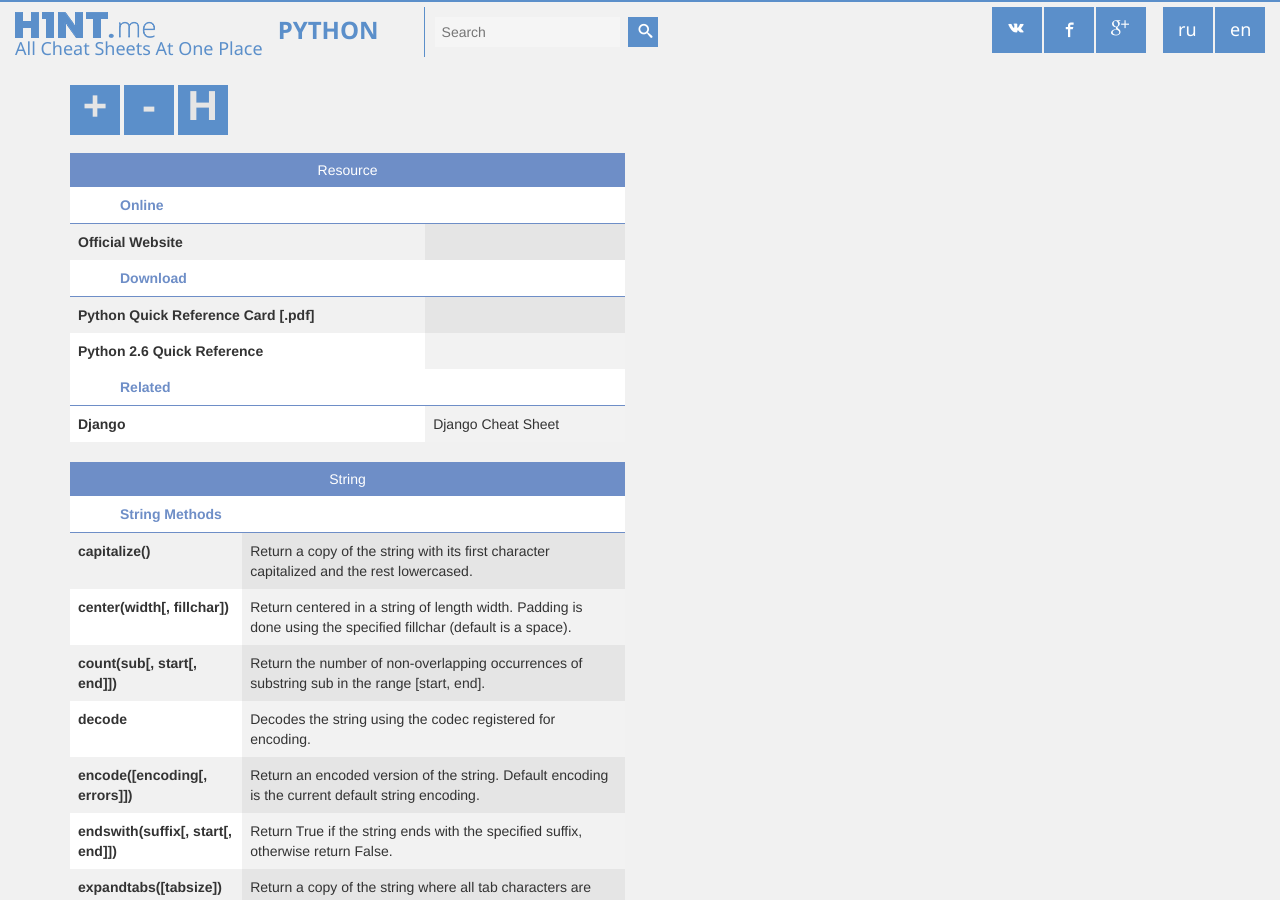
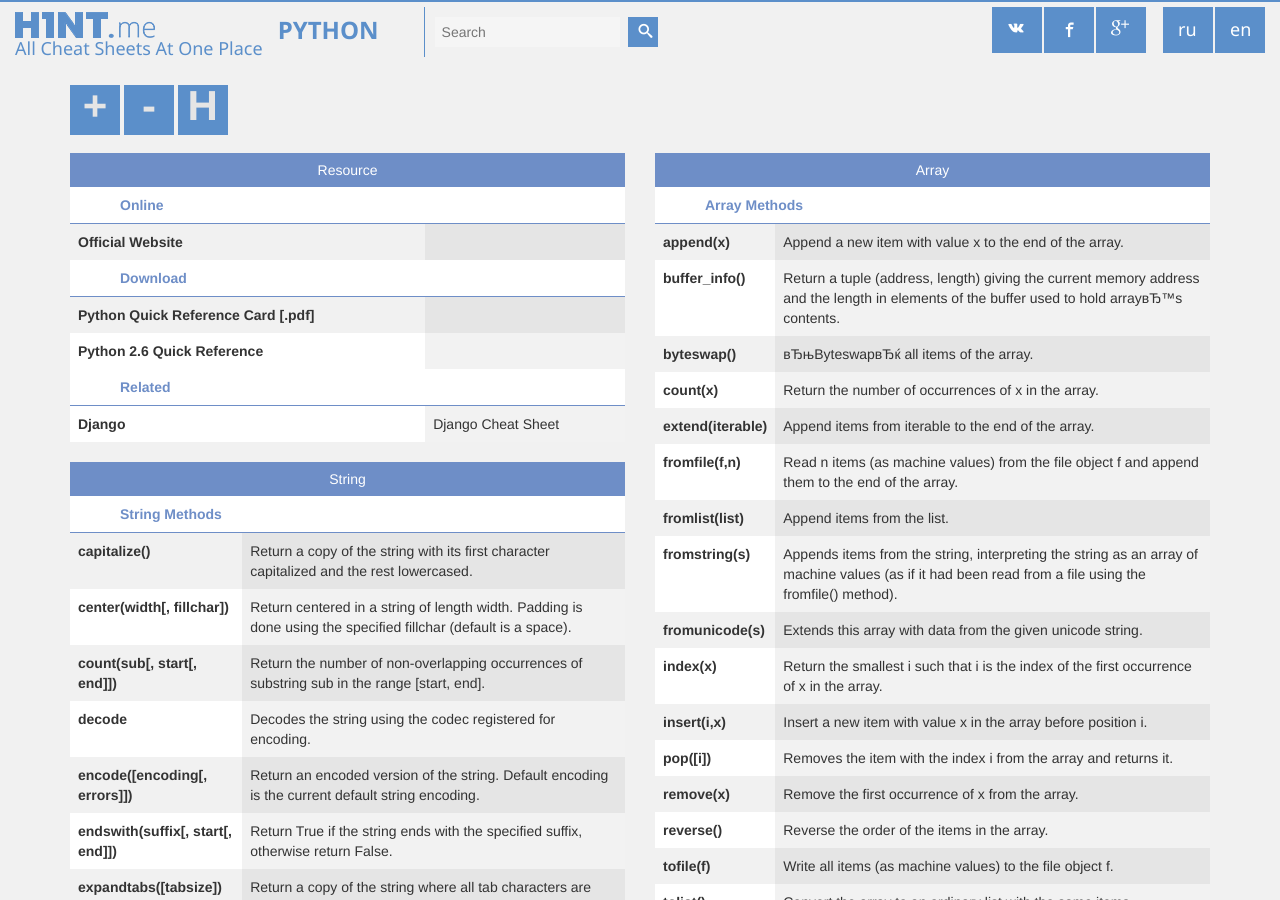
Before and after one commit to h1ntme/h1ntme.github.io, a Jekyll site: the page built from _posts/en/P/2015-01-31-python.html, in a window 1280 px wide and 900 px high. Built offline with Jekyll 4.4.1, drawn with Linux system fonts in a browser that asks for light colours; nearby versions of some CDN libraries.

Commit message:
python fix columns

```diff
--- a/_posts/en/P/2015-01-31-python.html
+++ b/_posts/en/P/2015-01-31-python.html
@@ -614,6 +614,9 @@ categories:
     </table>
   </div>
 </div>
+		</div>
+        <div class="col-md-6 col-sm-6">
+
 <div class="card">
   <div class="cardName">Array</div>
   <div class="description">
@@ -1018,8 +1021,6 @@ categories:
     </table>
   </div>
 </div>
-		</div>
-        <div class="col-md-6 col-sm-6">
 
 		</div>
       </div>
```
